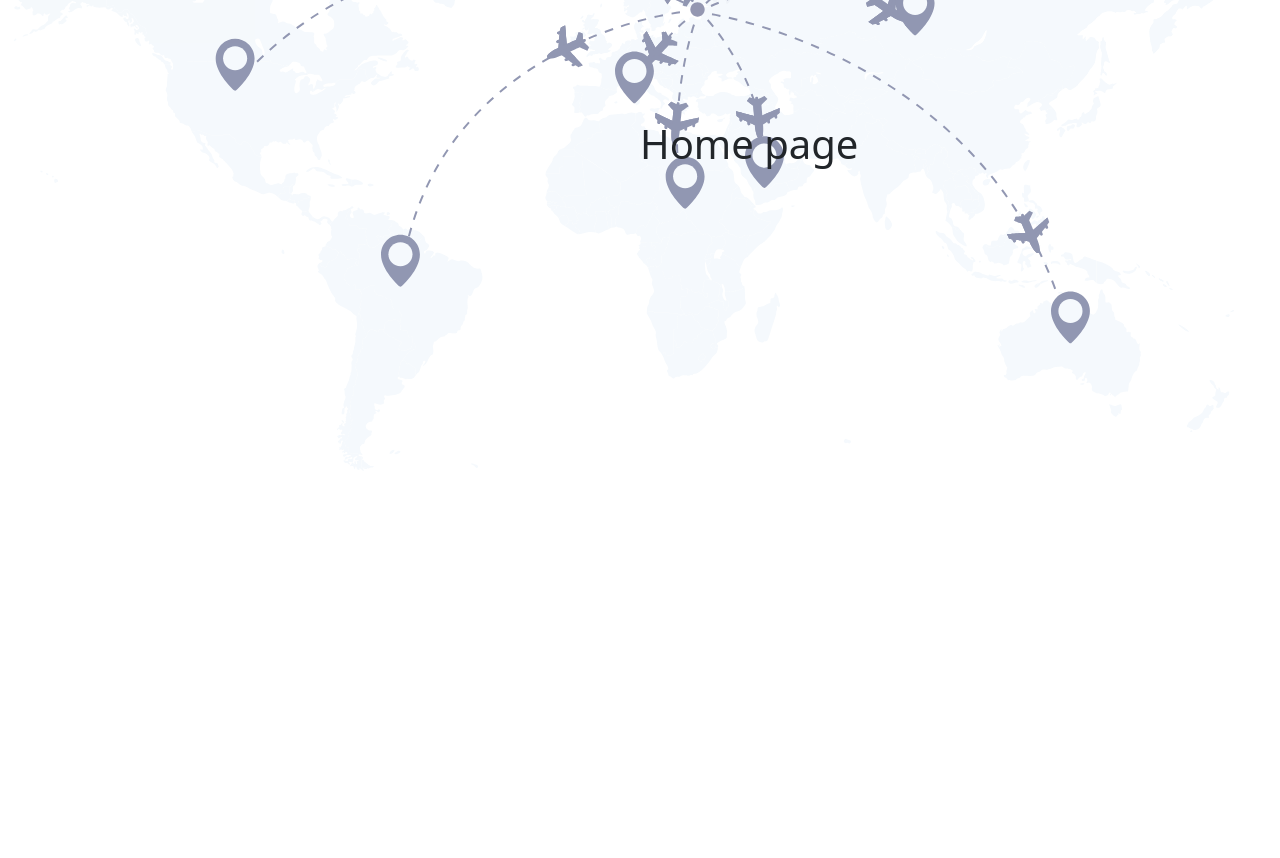
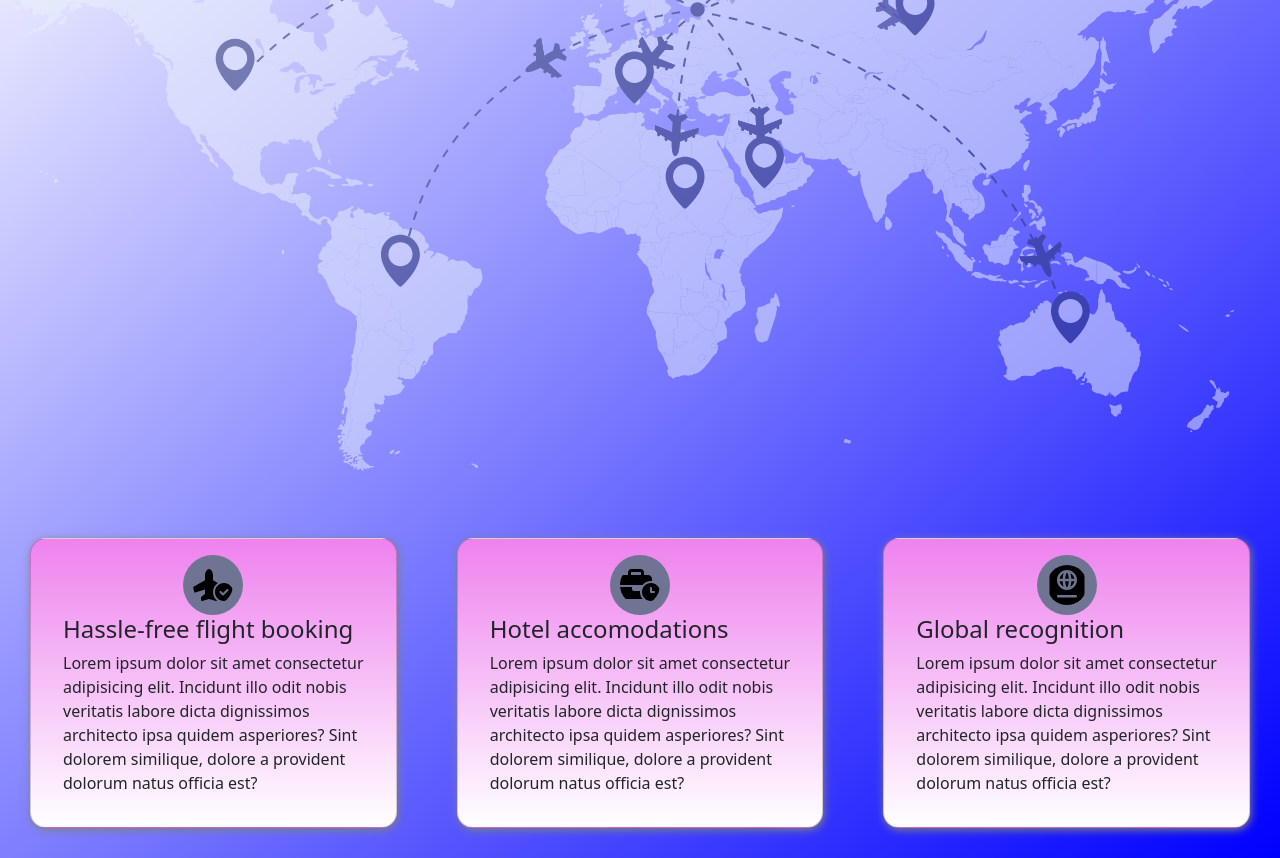
Before and after one commit to keyurpancholi/Airlinex, a React (Create React App) app in the folder frontend/airlinex/: page / in a window 1280 px wide. Shown: the part 280-1138 px from the top of the page. Before the commit the page ends 800 px from the top, so only its background shows below. Built offline with nearby package versions, Linux system fonts and the light colour scheme.

Commit message:
Hompage and booknow updated

```diff
--- a/frontend/airlinex/src/Pages/BookNow/Card.css
+++ b/frontend/airlinex/src/Components/Card/Card.css
@@ -1,11 +1,14 @@
-.bookNowHome {
-    /* width: 100%;
-    height: 50%; */
+.card {
+    width: auto;
+    height: auto;
     display: flex;
     flex-direction: column;
+    justify-content: space-evenly;
     border-radius: 16px;
     padding: 1rem 2rem;
     box-shadow:  1px 2px 8px gray;
     background-color: #FFF;
+    margin: 20px;
+    background-image: linear-gradient(violet, white);
     /* border: solid 2px #000; */
 }
--- a/frontend/airlinex/src/Pages/BookNow/Card.js
+++ b/frontend/airlinex/src/Components/Card/Card.js
@@ -2,7 +2,7 @@ import "./Card.css"
 
 const Card = (props) =>{
     return (
-        <div className="bookNowHome">{props.children}</div>
+        <div className="card">{props.children}</div>
     )
 }
 
--- a/frontend/airlinex/src/Pages/BookNow/BookNow.css
+++ b/frontend/airlinex/src/Pages/BookNow/BookNow.css
@@ -39,3 +39,19 @@ svg {
 label {
     padding: 10px;
 }
+
+.searchIcon {
+    width: 100%;
+    display: flex;
+    flex-direction: row;
+    justify-content: flex-end;
+    align-items: center;
+    flex: 1;
+}
+
+.tripInputIntermediate {
+    display: flex;
+    flex-direction: row;
+    justify-content: space-evenly;
+    flex: 3;
+}
--- a/frontend/airlinex/src/Pages/BookNow/BookNow.js
+++ b/frontend/airlinex/src/Pages/BookNow/BookNow.js
@@ -1,6 +1,6 @@
 import "./BookNow.css";
 import "../../../node_modules/bootstrap/dist/css/bootstrap.min.css";
-import Card from "./Card";
+import Card from "../../Components/Card/Card";
 import Dropdown from "./Dropdown";
 import { FontAwesomeIcon } from "@fortawesome/react-fontawesome";
 import Navbar from "../../Components/Navbar/navbar";
@@ -12,7 +12,6 @@ const BookNow = () => {
   return (
     <>
       <Navbar></Navbar>
-      <h1>Book Now</h1>
       <Card>
         <div className="tripInputPrim">
           <div>
@@ -28,6 +27,7 @@ const BookNow = () => {
         <hr></hr>
         <div>
           <div className="tripInputRow">
+            <div className="tripInputIntermediate">
               <div className="tripInputCol">
                 <div className="tripInputLabelRow">
                   <svg xmlns="http://www.w3.org/2000/svg" viewBox="0 0 640 512">
@@ -72,8 +72,13 @@ const BookNow = () => {
                 <input type="date" id="arriveDate"></input>
               </div>
             </div>
+            <div className="searchIcon">
+              <svg xmlns="http://www.w3.org/2000/svg" viewBox="0 0 512 512">
+                <path d="M416 208c0 45.9-14.9 88.3-40 122.7L502.6 457.4c12.5 12.5 12.5 32.8 0 45.3s-32.8 12.5-45.3 0L330.7 376c-34.4 25.2-76.8 40-122.7 40C93.1 416 0 322.9 0 208S93.1 0 208 0S416 93.1 416 208zM288 176c0-44.2-35.8-80-80-80s-80 35.8-80 80c0 48.8 46.5 111.6 68.6 138.6c6 7.3 16.8 7.3 22.7 0c22.1-27 68.6-89.8 68.6-138.6zm-48 0c0 17.7-14.3 32-32 32s-32-14.3-32-32s14.3-32 32-32s32 14.3 32 32z" />
+              </svg>
             </div>
-        <div></div>
+          </div>
+        </div>
       </Card>
     </>
   );
--- a/frontend/airlinex/src/Pages/BookNow/Dropdown.js
+++ b/frontend/airlinex/src/Pages/BookNow/Dropdown.js
@@ -33,10 +33,11 @@ const Dropdown = (props) => {
 
     <select name="myOptions" id="myOptions">
       <option value="" selected disabled hidden>Select choice</option>
-      <option value="Mumbai">Mumbai</option>
+      {props.options.map((item) => <option value={item}>{item}</option>)}
+      {/* <option value="Mumbai">Mumbai</option>
       <option value="Delhi">Delhi</option>
       <option value="New York">New York</option>
-      <option value="Boston">Boston</option>
+      <option value="Boston">Boston</option> */}
     </select>
   );
 };
--- /dev/null
+++ b/frontend/airlinex/src/Pages/Home/Features.css
@@ -0,0 +1,30 @@
+.featureLayout {
+    display: flex;
+    flex-direction: row;
+    justify-content: space-evenly;
+    width: 100%;
+}
+
+.featureCard {
+    display: flex;
+    flex-direction: column;
+    margin: 10px;
+    width: 33%;
+    height: 100%;
+}
+
+.featureCardRow{
+    display: flex;
+    flex-direction: row;
+    justify-content: center;
+}
+
+.featureSVG{
+    display: block;
+    width: 60px;
+    height: 60px;
+    background-color: #6E7491;
+    border-radius: 30px;
+    padding: 10px;
+    /* margin: 5px; */
+}
--- /dev/null
+++ b/frontend/airlinex/src/Pages/Home/Features.js
@@ -0,0 +1,71 @@
+import "./Features.css";
+import Card from "../../Components/Card/Card";
+
+const Features = () => {
+  return (
+    <>
+      <div className="featureLayout">
+        <div className="featureCard">
+          <Card>
+            <div className="featureCardRow">
+              <svg
+                xmlns="http://www.w3.org/2000/svg"
+                viewBox="0 0 640 512"
+                className="featureSVG"
+              >
+                <path d="M256 0c-35 0-64 59.5-64 93.7v84.6L8.1 283.4c-5 2.8-8.1 8.2-8.1 13.9v65.5c0 10.6 10.2 18.3 20.4 15.4l171.6-49 0 70.9-57.6 43.2c-4 3-6.4 7.8-6.4 12.8v42c0 7.8 6.3 14 14 14c1.3 0 2.6-.2 3.9-.5L256 480l110.1 31.5c1.3 .4 2.6 .5 3.9 .5c6 0 11.1-3.7 13.1-9C344.5 470.7 320 422.2 320 368c0-60.6 30.6-114 77.1-145.6L320 178.3V93.7C320 59.5 292 0 256 0zM640 368c0-79.5-64.5-144-144-144s-144 64.5-144 144s64.5 144 144 144s144-64.5 144-144zm-76.7-43.3c6.2 6.2 6.2 16.4 0 22.6l-72 72c-6.2 6.2-16.4 6.2-22.6 0l-40-40c-6.2-6.2-6.2-16.4 0-22.6s16.4-6.2 22.6 0L480 385.4l60.7-60.7c6.2-6.2 16.4-6.2 22.6 0z" />
+              </svg>
+            </div>
+            <div><h4>Hassle-free flight booking</h4></div>
+            <div>
+              <p>
+                Lorem ipsum dolor sit amet consectetur adipisicing elit.
+                Incidunt illo odit nobis veritatis labore dicta dignissimos
+                architecto ipsa quidem asperiores? Sint dolorem similique,
+                dolore a provident dolorum natus officia est?
+              </p>
+            </div>
+          </Card>
+        </div>
+        <div className="featureCard">
+          <Card>
+            <div className="featureCardRow">
+              <svg xmlns="http://www.w3.org/2000/svg" viewBox="0 0 640 512" className="featureSVG">
+                <path d="M184 48H328c4.4 0 8 3.6 8 8V96H176V56c0-4.4 3.6-8 8-8zm-56 8V96H64C28.7 96 0 124.7 0 160v96H192 352h8.2c32.3-39.1 81.1-64 135.8-64c5.4 0 10.7 .2 16 .7V160c0-35.3-28.7-64-64-64H384V56c0-30.9-25.1-56-56-56H184c-30.9 0-56 25.1-56 56zM320 352H224c-17.7 0-32-14.3-32-32V288H0V416c0 35.3 28.7 64 64 64H360.2C335.1 449.6 320 410.5 320 368c0-5.4 .2-10.7 .7-16l-.7 0zm320 16c0-79.5-64.5-144-144-144s-144 64.5-144 144s64.5 144 144 144s144-64.5 144-144zM496 288c8.8 0 16 7.2 16 16v48h32c8.8 0 16 7.2 16 16s-7.2 16-16 16H496c-8.8 0-16-7.2-16-16V304c0-8.8 7.2-16 16-16z" />
+              </svg>
+            </div>
+            <div><h4>Hotel accomodations</h4></div>
+            <div>
+              <p>
+                Lorem ipsum dolor sit amet consectetur adipisicing elit.
+                Incidunt illo odit nobis veritatis labore dicta dignissimos
+                architecto ipsa quidem asperiores? Sint dolorem similique,
+                dolore a provident dolorum natus officia est?
+              </p>
+            </div>
+          </Card>
+        </div>
+        <div className="featureCard">
+          <Card>
+            <div className="featureCardRow">
+              <svg xmlns="http://www.w3.org/2000/svg" viewBox="0 0 448 512" className="featureSVG">
+                <path d="M0 64C0 28.7 28.7 0 64 0H384c35.3 0 64 28.7 64 64V448c0 35.3-28.7 64-64 64H64c-35.3 0-64-28.7-64-64V64zM183 278.8c-27.9-13.2-48.4-39.4-53.7-70.8h39.1c1.6 30.4 7.7 53.8 14.6 70.8zm41.3 9.2l-.3 0-.3 0c-2.4-3.5-5.7-8.9-9.1-16.5c-6-13.6-12.4-34.3-14.2-63.5h47.1c-1.8 29.2-8.1 49.9-14.2 63.5c-3.4 7.6-6.7 13-9.1 16.5zm40.7-9.2c6.8-17.1 12.9-40.4 14.6-70.8h39.1c-5.3 31.4-25.8 57.6-53.7 70.8zM279.6 176c-1.6-30.4-7.7-53.8-14.6-70.8c27.9 13.2 48.4 39.4 53.7 70.8H279.6zM223.7 96l.3 0 .3 0c2.4 3.5 5.7 8.9 9.1 16.5c6 13.6 12.4 34.3 14.2 63.5H200.5c1.8-29.2 8.1-49.9 14.2-63.5c3.4-7.6 6.7-13 9.1-16.5zM183 105.2c-6.8 17.1-12.9 40.4-14.6 70.8H129.3c5.3-31.4 25.8-57.6 53.7-70.8zM352 192c0-70.7-57.3-128-128-128S96 121.3 96 192s57.3 128 128 128s128-57.3 128-128zM112 384c-8.8 0-16 7.2-16 16s7.2 16 16 16H336c8.8 0 16-7.2 16-16s-7.2-16-16-16H112z" />
+              </svg>
+            </div>
+            <div><h4>Global recognition</h4></div>
+            <div>
+              <p>
+                Lorem ipsum dolor sit amet consectetur adipisicing elit.
+                Incidunt illo odit nobis veritatis labore dicta dignissimos
+                architecto ipsa quidem asperiores? Sint dolorem similique,
+                dolore a provident dolorum natus officia est?
+              </p>
+            </div>
+          </Card>
+        </div>
+      </div>
+    </>
+  );
+};
+
+export default Features;
--- a/frontend/airlinex/src/Pages/Home/HomePage.css
+++ b/frontend/airlinex/src/Pages/Home/HomePage.css
@@ -1,4 +1,4 @@
-.lottie {
+.home-lottie {
     z-index: -1;
     opacity: 0.5;
 }
@@ -8,3 +8,7 @@ h1 {
     top: 50%;
     left: 50%;
 }
+
+main {
+    background-image: linear-gradient(to bottom right, white, blue);
+}
--- a/frontend/airlinex/src/Pages/Home/HomePage.js
+++ b/frontend/airlinex/src/Pages/Home/HomePage.js
@@ -2,6 +2,7 @@ import Navbar from "../../Components/Navbar/navbar";
 import "./HomePage.css";
 import Lottie from "react-lottie";
 import animation from "../../assets/lottie/homepage-animation.json";
+import Features from "./Features";
 
 const HomePage = () => {
   const defaultOptions = {
@@ -16,10 +17,14 @@ const HomePage = () => {
   return (
     <>
       <Navbar />
-      <div className="lottie">
-        <Lottie options={defaultOptions}></Lottie>
-      </div>
-        <h1>Home page</h1>
+      <main>
+        <div className="home-lottie">
+          <Lottie options={defaultOptions}></Lottie>
+        </div>
+        <div className="home-salient">
+          <Features></Features>
+        </div>
+      </main>
     </>
   );
 };
```
Also changed, not shown: frontend/airlinex/src/Pages/BookNow/Form.css (added), frontend/airlinex/src/Pages/BookNow/Form.js (added). Lines whose indentation alone changed are shown as unchanged.
